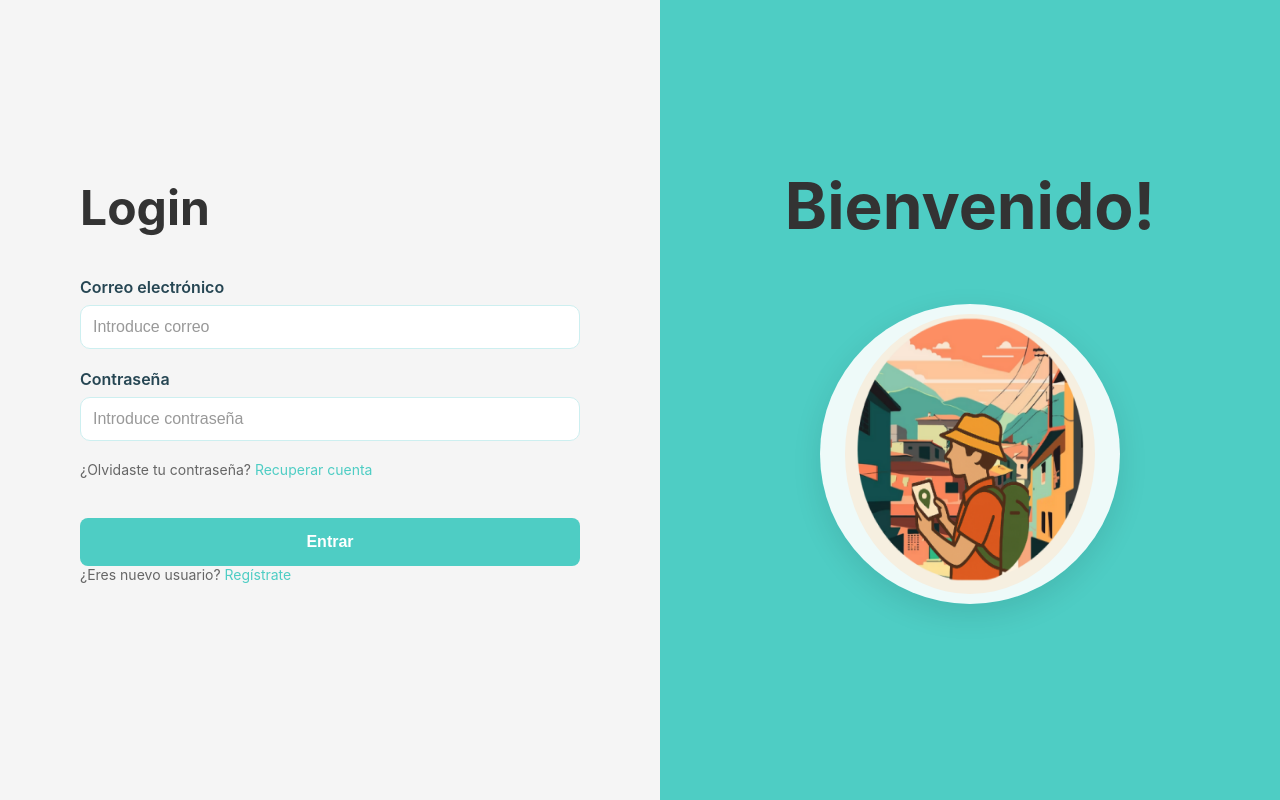
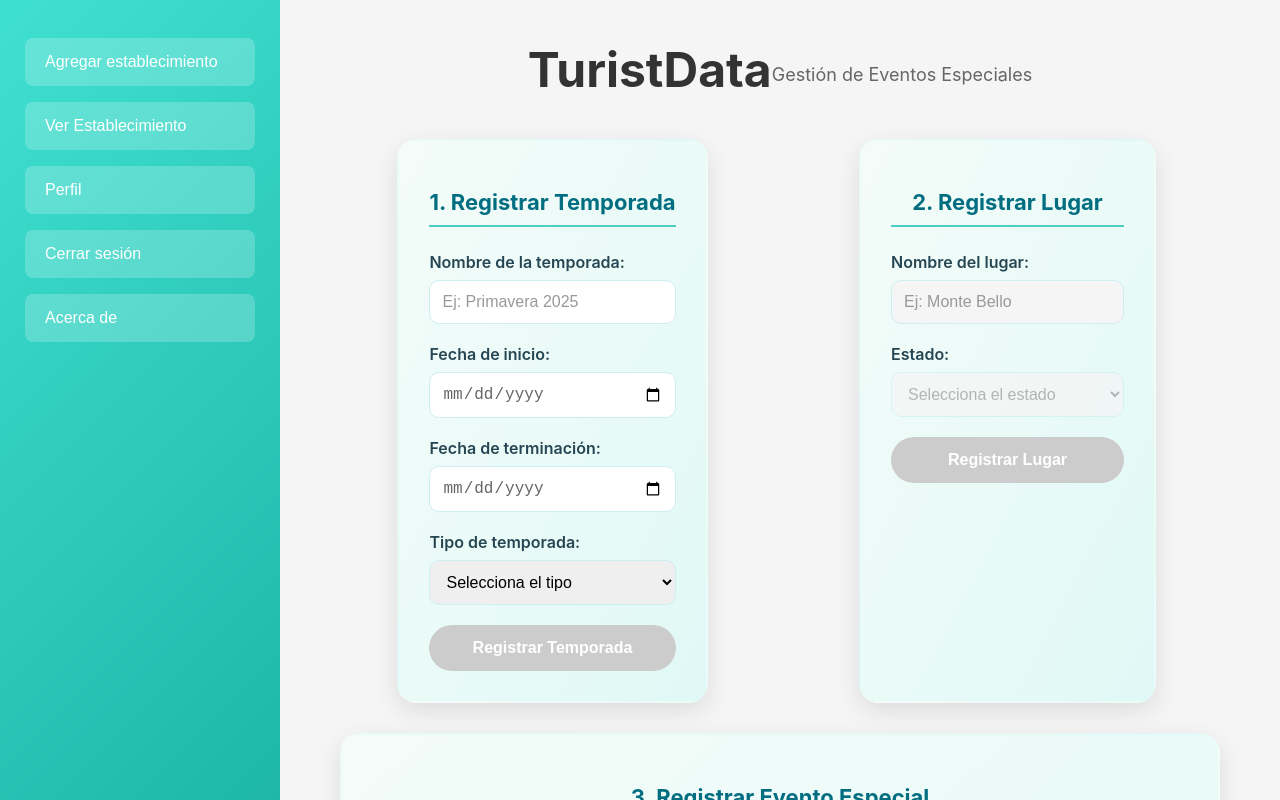
Before and after one commit to paolis28/LandingPage_TuristData, a React (Create React App) app: page /crearevento in a window 1280 px wide. Before the commit this address led to /login. Built offline with nearby package versions, Linux system fonts and the light colour scheme.

Commit message:
odificando la vista de eventos especiales

```diff
--- a/src/views/Panel_eventosespeciales.js
+++ b/src/views/Panel_eventosespeciales.js
@@ -31,39 +31,15 @@
   const location = useLocation();
   const isActive = (path) => location.pathname === path;
 
-  // Función para verificar y manejar errores de token
-  const handleTokenError = (response) => {
-    if (response.status === 401) {
-      setMensaje('Tu sesión ha expirado. Por favor, inicia sesión nuevamente.');
-      // Limpiar el token expirado
-      localStorage.removeItem('token');
-      // Opcional: redirigir al login después de un delay
-      setTimeout(() => {
-        navigate('/login');
-      }, 2000);
-      return true;
-    }
-    return false;
-  };
-
-  // Función para obtener el token con validación
-  const getValidToken = () => {
+  // Función para registrar temporada
+  const handleRegistrarTemporada = async () => {
     const token = localStorage.getItem('token');
     if (!token) {
-      setMensaje('No se encontró el token de autenticación. Por favor, inicia sesión.');
-      return null;
+      setMensaje('No se encontró el token de autenticación');
+      return;
     }
-    return token;
-  };
-
-  // Función para registrar temporada
-  const handleRegistrarTemporada = async () => {
-    const token = getValidToken();
-    if (!token) return;
 
     setCargando(true);
-    setMensaje(''); // Limpiar mensajes anteriores
-
     const formData = new FormData();
     formData.append('nombre', nombreTemporada);
     formData.append('fecha_inicio', fechaInicioTemporada);
@@ -79,11 +55,6 @@
         body: formData,
       });
 
-      // Manejar errores de token
-      if (handleTokenError(response)) {
-        return;
-      }
-
       if (response.ok) {
         const data = await response.json();
         console.log('Temporada creada:', data);
@@ -91,13 +62,13 @@
         setTemporadaRegistrada(true);
         setMensaje('Temporada registrada con éxito');
       } else {
-        const errorData = await response.json().catch(() => ({ error: 'Error desconocido' }));
-        console.error('Error al registrar temporada:', errorData);
-        setMensaje(`Error al registrar la temporada: ${errorData.error || 'Error desconocido'}`);
+        const errorText = await response.text();
+        console.error('Error al registrar temporada:', errorText);
+        setMensaje('Error al registrar la temporada');
       }
     } catch (error) {
       console.error('Error de conexión:', error);
-      setMensaje('No se pudo conectar con el servidor. Verifica tu conexión a internet.');
+      setMensaje('No se pudo conectar con el servidor');
     } finally {
       setCargando(false);
     }
@@ -105,12 +76,13 @@
 
   // Función para registrar lugar
   const handleRegistrarLugar = async () => {
-    const token = getValidToken();
-    if (!token) return;
+    const token = localStorage.getItem('token');
+    if (!token) {
+      setMensaje('No se encontró el token de autenticación');
+      return;
+    }
 
     setCargando(true);
-    setMensaje(''); // Limpiar mensajes anteriores
-
     const formData = new FormData();
     formData.append('nombre', nombreLugar);
     formData.append('estado', estadoLugar);
@@ -124,11 +96,6 @@
         body: formData,
       });
 
-      // Manejar errores de token
-      if (handleTokenError(response)) {
-        return;
-      }
-
       if (response.ok) {
         const data = await response.json();
         console.log('Lugar creado:', data);
@@ -136,13 +103,13 @@
         setLugarRegistrado(true);
         setMensaje('Lugar registrado con éxito');
       } else {
-        const errorData = await response.json().catch(() => ({ error: 'Error desconocido' }));
-        console.error('Error al registrar lugar:', errorData);
-        setMensaje(`Error al registrar el lugar: ${errorData.error || 'Error desconocido'}`);
+        const errorText = await response.text();
+        console.error('Error al registrar lugar:', errorText);
+        setMensaje('Error al registrar el lugar');
       }
     } catch (error) {
       console.error('Error de conexión:', error);
-      setMensaje('No se pudo conectar con el servidor. Verifica tu conexión a internet.');
+      setMensaje('No se pudo conectar con el servidor');
     } finally {
       setCargando(false);
     }
@@ -155,12 +122,13 @@
       return;
     }
 
-    const token = getValidToken();
-    if (!token) return;
+    const token = localStorage.getItem('token');
+    if (!token) {
+      setMensaje('No se encontró el token de autenticación');
+      return;
+    }
 
     setCargando(true);
-    setMensaje(''); // Limpiar mensajes anteriores
-
     const formData = new FormData();
     formData.append('nombre', nombreEvento);
     formData.append('fecha_inicio', fechaInicioEvento);
@@ -179,24 +147,19 @@
         body: formData,
       });
 
-      // Manejar errores de token
-      if (handleTokenError(response)) {
-        return;
-      }
-
       if (response.ok) {
         const data = await response.json();
         console.log('Evento creado:', data);
         setMensaje('Evento especial registrado con éxito');
         limpiarCamposEvento();
       } else {
-        const errorData = await response.json().catch(() => ({ error: 'Error desconocido' }));
-        console.error('Error al registrar evento:', errorData);
-        setMensaje(`Error al registrar el evento especial: ${errorData.error || 'Error desconocido'}`);
+        const errorText = await response.text();
+        console.error('Error al registrar evento:', errorText);
+        setMensaje('Error al registrar el evento especial');
       }
     } catch (error) {
       console.error('Error de conexión:', error);
-      setMensaje('No se pudo conectar con el servidor. Verifica tu conexión a internet.');
+      setMensaje('No se pudo conectar con el servidor');
     } finally {
       setCargando(false);
     }
@@ -230,23 +193,6 @@
     setMensaje('');
   };
 
-  // Función para cerrar sesión
-  const handleCerrarSesion = () => {
-    localStorage.removeItem('token');
-    navigate('/login');
-  };
-
-  // Verificar token al cargar el componente
-  useEffect(() => {
-    const token = localStorage.getItem('token');
-    if (!token) {
-      setMensaje('No hay sesión activa. Redirigiendo al login...');
-      setTimeout(() => {
-        navigate('/login');
-      }, 2000);
-    }
-  }, [navigate]);
-
   return (
     <div className="dashboard-establishment-container">
       <div className="sidebar">
@@ -263,13 +209,13 @@
           >
             Ver Establecimiento
           </button>
-          <button className="sidebar-btn" onClick={() => navigate('/perfil')}>
+          <button className="sidebar-btn" onClick={() => console.log('Perfil')}>
             Perfil
           </button>
-          <button className="sidebar-btn" onClick={handleCerrarSesion}>
+          <button className="sidebar-btn" onClick={() => console.log('Cerrar sesión')}>
             Cerrar sesión
           </button>
-          <button className="sidebar-btn" onClick={() => navigate('/acerca')}>
+          <button className="sidebar-btn" onClick={() => console.log('Acerca de')}>
             Acerca de
           </button>
         </div>
@@ -298,7 +244,6 @@
                     value={nombreTemporada}
                     onChange={(e) => setNombreTemporada(e.target.value)}
                     placeholder="Ej: Primavera 2025"
-                    disabled={cargando}
                   />
                 </div>
 
@@ -308,7 +253,6 @@
                     type="date"
                     value={fechaInicioTemporada}
                     onChange={(e) => setFechaInicioTemporada(e.target.value)}
-                    disabled={cargando}
                   />
                 </div>
 
@@ -318,17 +262,12 @@
                     type="date"
                     value={fechaFinTemporada}
                     onChange={(e) => setFechaFinTemporada(e.target.value)}
-                    disabled={cargando}
                   />
                 </div>
 
                 <div className="form-group">
                   <label>Tipo de temporada:</label>
-                  <select
-                    value={tipoTemporada}
-                    onChange={(e) => setTipoTemporada(e.target.value)}
-                    disabled={cargando}
-                  >
+                  <select value={tipoTemporada} onChange={(e) => setTipoTemporada(e.target.value)}>
                     <option value="">Selecciona el tipo</option>
                     <option value="Alta">Alta</option>
                     <option value="Media">Media</option>
@@ -369,7 +308,7 @@
                     value={nombreLugar}
                     onChange={(e) => setNombreLugar(e.target.value)}
                     placeholder="Ej: Monte Bello"
-                    disabled={!temporadaRegistrada || cargando}
+                    disabled={!temporadaRegistrada}
                   />
                 </div>
 
@@ -378,7 +317,7 @@
                   <select
                     value={estadoLugar}
                     onChange={(e) => setEstadoLugar(e.target.value)}
-                    disabled={!temporadaRegistrada || cargando}
+                    disabled={!temporadaRegistrada}
                   >
                     <option value="">Selecciona el estado</option>
                     <option value="Chiapas">Chiapas</option>
@@ -415,7 +354,7 @@
               value={nombreEvento}
               onChange={(e) => setNombreEvento(e.target.value)}
               placeholder="Ej: Feria del Mango"
-              disabled={!temporadaRegistrada || !lugarRegistrado || cargando}
+              disabled={!temporadaRegistrada || !lugarRegistrado}
             />
           </div>
 
@@ -425,7 +364,7 @@
               type="datetime-local"
               value={fechaInicioEvento}
               onChange={(e) => setFechaInicioEvento(e.target.value)}
-              disabled={!temporadaRegistrada || !lugarRegistrado || cargando}
+              disabled={!temporadaRegistrada || !lugarRegistrado}
             />
           </div>
 
@@ -435,7 +374,7 @@
               type="datetime-local"
               value={fechaFinalEvento}
               onChange={(e) => setFechaFinalEvento(e.target.value)}
-              disabled={!temporadaRegistrada || !lugarRegistrado || cargando}
+              disabled={!temporadaRegistrada || !lugarRegistrado}
             />
           </div>
 
@@ -446,7 +385,7 @@
               onChange={(e) => setDescripcionEvento(e.target.value)}
               placeholder="Describe el evento especial..."
               rows="4"
-              disabled={!temporadaRegistrada || !lugarRegistrado || cargando}
+              disabled={!temporadaRegistrada || !lugarRegistrado}
             />
           </div>
 
@@ -455,7 +394,7 @@
             <select
               value={estadoAfectado}
               onChange={(e) => setEstadoAfectado(e.target.value)}
-              disabled={!temporadaRegistrada || !lugarRegistrado || cargando}
+              disabled={!temporadaRegistrada || !lugarRegistrado}
             >
               <option value="">Selecciona el estado</option>
               <option value="Chiapas">Chiapas</option>
```
